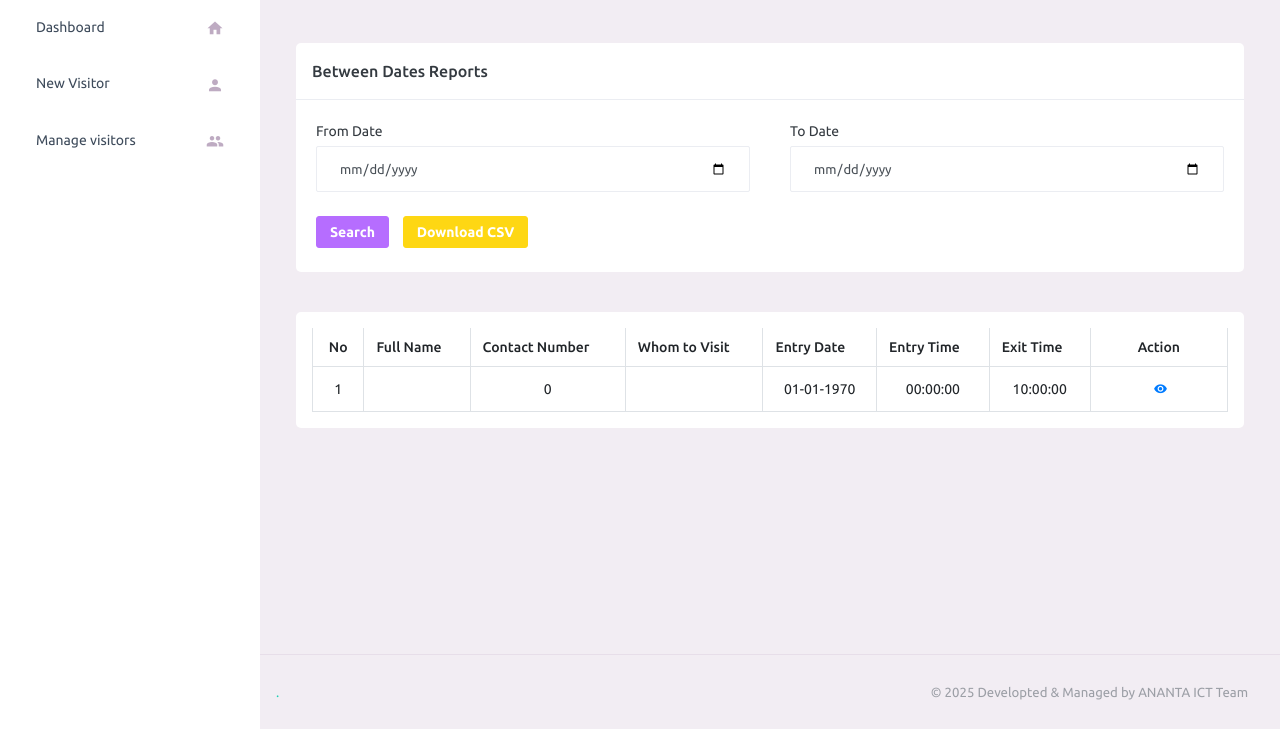
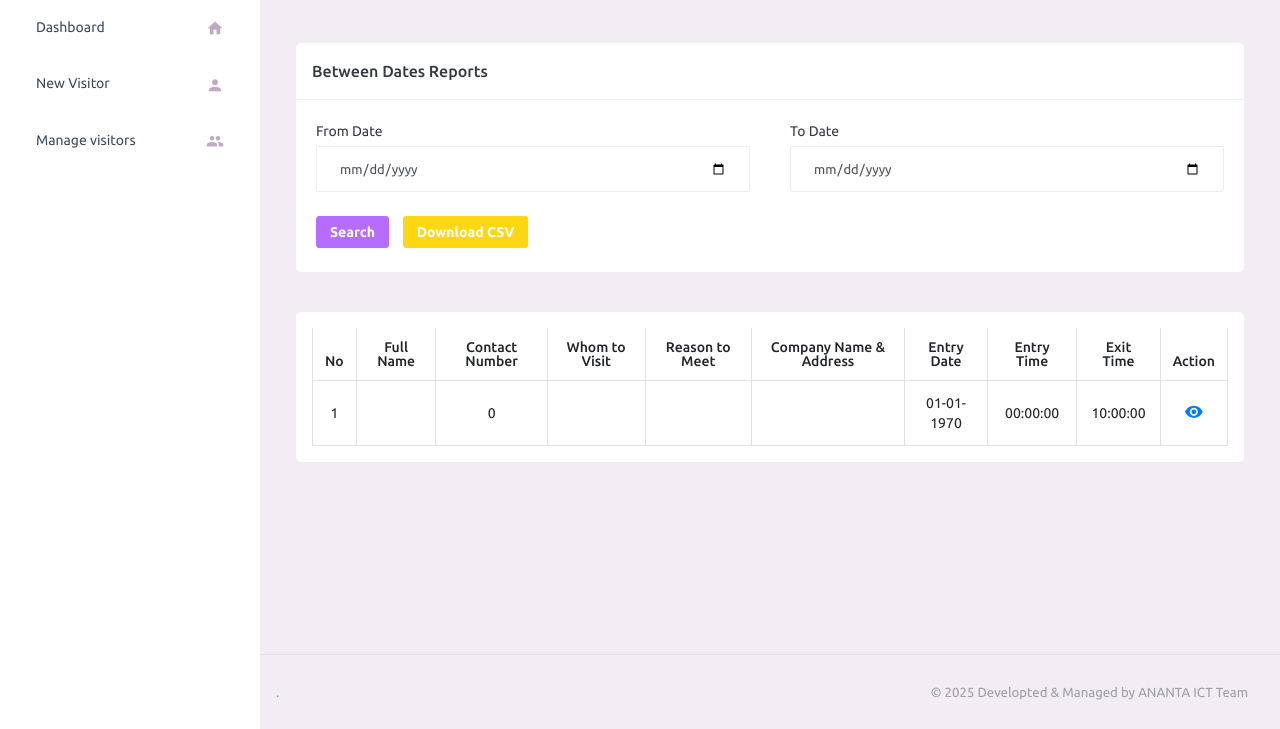
Before and after one commit to Shahriar-Kabir-IT/Visitor-Management-System, a PHP site: page /btndates_report_details.php in a window 1280 px wide. Shown: the part 71-800 px from the top of the page. Run offline with PHP 8.4, Linux system fonts and the light colour scheme; the visitor is signed in with stand-in values (Sample User, id 1); tables that the repository leaves empty or names only in its code hold one stand-in row (values such as "Sample post"); data that the repository does not hold is empty; some libraries are stand-ins or nearby versions.

Commit message:
Table Fix

```diff
--- a/btndates_report_details.php
+++ b/btndates_report_details.php
@@ -2,7 +2,7 @@
 include('includes/checklogin.php');
 check_login();
 
-// ✅ CSV Export Block
+// CSV Export Block
 if (isset($_POST['download_csv']) && !empty($_POST['fromdate']) && !empty($_POST['todate'])) {
   $fdate = $_POST['fromdate'];
   $tdate = $_POST['todate'];
@@ -11,8 +11,7 @@ if (isset($_POST['download_csv']) && !empty($_POST['fromdate']) && !empty($_POST
   header('Content-Disposition: attachment; filename="visitor_report_' . $fdate . '_to_' . $tdate . '.csv"');
 
   $output = fopen("php://output", "w");
-    // Changed CSV headers: removed Email, added Whom to Visit, Entry Time, Exit Time
-    fputcsv($output, ['Full Name', 'Mobile Number', 'Whom to Visit', 'Entry Date', 'Entry Time', 'Exit Time']);
+  fputcsv($output, ['Full Name', 'Mobile Number', 'Whom to Visit', 'Reason to Meet', 'Company Name & Address', 'Entry Date', 'Entry Time', 'Exit Time']);
 
   $sql = "SELECT * FROM tblvisitor WHERE date(EnterDate) BETWEEN :fdate AND :tdate";
   $query = $dbh->prepare($sql);
@@ -22,7 +21,6 @@ if (isset($_POST['download_csv']) && !empty($_POST['fromdate']) && !empty($_POST
   $results = $query->fetchAll(PDO::FETCH_OBJ);
 
   foreach ($results as $row) {
-        // Format entry date/time and exit time
     $entryDate = date("d-m-Y", strtotime($row->EnterDate));
     $entryTime = date("H:i:s", strtotime($row->EnterDate));
     $exitTime = !empty($row->outtime) ? date("H:i:s", strtotime($row->outtime)) : '';
@@ -31,6 +29,8 @@ if (isset($_POST['download_csv']) && !empty($_POST['fromdate']) && !empty($_POST
       $row->FullName,
       $row->MobileNumber,
       $row->WhomtoMeet,
+      $row->ReasontoMeet,
+      $row->Address,
       $entryDate,
       $entryTime,
       $exitTime
@@ -43,12 +43,25 @@ if (isset($_POST['download_csv']) && !empty($_POST['fromdate']) && !empty($_POST
 ?>
 <!DOCTYPE html>
 <html lang="en">
-<?php @include("includes/head.php");?>
+<?php @include("includes/head.php"); ?>
+<style>
+  /* Add custom CSS for center alignment */
+  .centered-table td,
+  .centered-table th {
+    text-align: center;
+    vertical-align: middle;
+  }
+
+  .centered-table thead th {
+    text-align: center;
+  }
+</style>
+
 <body>
   <div class="container-scroller">
-    <?php @include("includes/header.php");?>
+    <?php @include("includes/header.php"); ?>
     <div class="container-fluid page-body-wrapper">
-      <?php @include("includes/sidebar.php");?>
+      <?php @include("includes/sidebar.php"); ?>
       <div class="main-panel">
         <div class="content-wrapper">
           <div class="row">
@@ -70,12 +83,12 @@ if (isset($_POST['download_csv']) && !empty($_POST['fromdate']) && !empty($_POST
                       </div>
                     </div>
                     <button type="submit" name="search" id="submit" class="btn btn-primary btn-sm mb-4">Search</button>
-                <!-- ✅ CSV Button only -->
                     <button type="submit" name="download_csv" class="btn btn-warning btn-sm mb-4" style="margin-left: 10px;">Download CSV</button>
                   </form>
                 </div>
               </div>
             </div>
+
             <div class="col-lg-12 grid-margin stretch-card">
               <div class="card">
                 <div id="editData5" class="modal fade">
@@ -88,147 +101,163 @@ if (isset($_POST['download_csv']) && !empty($_POST['fromdate']) && !empty($_POST
                         </button>
                       </div>
                       <div class="modal-body" id="info_update5">
-                    <?php @include("view_visitor_details.php");?>
+                        <?php @include("view_visitor_details.php"); ?>
                       </div>
-                  <div class="modal-footer ">
+                      <div class="modal-footer">
                         <button type="button" class="btn btn-default" data-dismiss="modal">Cancel</button>
                       </div>
                     </div>
                   </div>
                 </div>
 
-            <?php
-            if(isset($_POST['search']) & !empty($_POST['fromdate']))
-            {
-              ?>
+                <?php if (isset($_POST['search']) && !empty($_POST['fromdate'])): ?>
                   <div class="table-responsive p-3">
                     <?php
-                $fdate=$_POST['fromdate'];
-                $tdate=$_POST['todate'];
+                    $fdate = $_POST['fromdate'];
+                    $tdate = $_POST['todate'];
                     ?>
-                <h5 align="center" style="color:blue">Report from <?php echo $fdate?> to <?php echo $tdate?></h5>
+                    <h5 align="center" style="color:blue">Report from <?php echo $fdate ?> to <?php echo $tdate ?></h5>
                     <hr />
-                <table class="table align-items-center table-flush table-hover table-bordered" id="dataTableHover">
+                    <table class="table align-items-center table-flush table-hover table-bordered centered-table" id="dataTableHover">
                       <thead>
                         <tr>
-                      <th class="text-center">No</th>
+                          <th>No</th>
                           <th>Full Name</th>
                           <th>Contact Number</th>
                           <th>Whom to Visit</th>
+                          <th>Reason to Meet</th>
+                          <th>Company Name & Address</th>
                           <th>Entry Date</th>
                           <th>Entry Time</th>
                           <th>Exit Time</th>
-                      <th class="text-center" style="width: 15%;">Action</th>
+                          <th>Action</th>
                         </tr>
                       </thead>
                       <tbody>
                         <?php
-                    $sql="select * from tblvisitor where date(EnterDate) between '$fdate' and '$tdate'";
-                    $query = $dbh -> prepare($sql);
+                        $sql = "SELECT * FROM tblvisitor WHERE date(EnterDate) BETWEEN :fdate AND :tdate";
+                        $query = $dbh->prepare($sql);
+                        $query->bindParam(':fdate', $fdate, PDO::PARAM_STR);
+                        $query->bindParam(':tdate', $tdate, PDO::PARAM_STR);
                         $query->execute();
-                    $results=$query->fetchAll(PDO::FETCH_OBJ);
-                    $cnt=1;
-                    if($query->rowCount() > 0)
-                    {
-                      foreach($results as $row)
-                      {
+                        $results = $query->fetchAll(PDO::FETCH_OBJ);
+                        $cnt = 1;
+
+                        if ($query->rowCount() > 0) {
+                          foreach ($results as $row) {
                         ?>
                             <tr>
-                          <td class="text-center"><?php echo htmlentities($cnt);?></td>
-                          <td><?php  echo htmlentities($row->FullName);?></td>
-                          <td class="text-center">0<?php  echo htmlentities($row->MobileNumber);?></td>
+                              <td><?php echo htmlentities($cnt); ?></td>
+                              <td><?php echo htmlentities($row->FullName); ?></td>
+                              <td>0<?php echo htmlentities($row->MobileNumber); ?></td>
                               <td><?php echo htmlentities($row->WhomtoMeet); ?></td>
-                          <td class="text-center"><?php  echo htmlentities(date("d-m-Y", strtotime($row->EnterDate)));?></td>
-                          <td class="text-center"><?php echo htmlentities(date("H:i:s", strtotime($row->EnterDate))); ?></td>
-                          <td class="text-center"><?php echo !empty($row->outtime) ? htmlentities(date("H:i:s", strtotime($row->outtime))) : '-'; ?></td>
-                          <td class="text-center">
-                            <a href="#"  class=" edit_data5" id="<?php echo  ($row->ID); ?>" title="click to view">&nbsp;<i class="mdi mdi-eye" aria-hidden="true"></i></a>
+                              <td><?php echo htmlentities($row->ReasontoMeet); ?></td>
+                              <td><?php echo htmlentities($row->Address); ?></td>
+                              <td><?php echo htmlentities(date("d-m-Y", strtotime($row->EnterDate))); ?></td>
+                              <td><?php echo htmlentities(date("H:i:s", strtotime($row->EnterDate))); ?></td>
+                              <td><?php echo !empty($row->outtime) ? htmlentities(date("H:i:s", strtotime($row->outtime))) : '-'; ?></td>
+                              <td>
+                                <a href="#" class="edit_data5" id="<?php echo ($row->ID); ?>" title="click to view">
+                                  <i class="mdi mdi-eye" aria-hidden="true" style="font-size: 1.2rem;"></i>
+                                </a>
                               </td>
                             </tr>
                         <?php
-                        $cnt=$cnt+1;
+                            $cnt++;
                           }
-                    } ?>
+                        } else {
+                          echo '<tr><td colspan="10" class="text-center">No records found</td></tr>';
+                        }
+                        ?>
                       </tbody>
                     </table>
                   </div>
-
-              <?php
-            }else{
-              ?>
+                <?php else: ?>
                   <div class="table-responsive p-3">
-                <table class="table align-items-center table-flush table-hover table-bordered" id="dataTableHover">
+                    <table class="table align-items-center table-flush table-hover table-bordered centered-table" id="dataTableHover">
                       <thead>
                         <tr>
-                      <th class="text-center">No</th>
+                          <th>No</th>
                           <th>Full Name</th>
                           <th>Contact Number</th>
                           <th>Whom to Visit</th>
+                          <th>Reason to Meet</th>
+                          <th>Company Name & Address</th>
                           <th>Entry Date</th>
                           <th>Entry Time</th>
                           <th>Exit Time</th>
-                      <th class="text-center" style="width: 15%;">Action</th>
+                          <th>Action</th>
                         </tr>
                       </thead>
                       <tbody>
                         <?php
-                    $sql="SELECT *from tblvisitor ORDER BY id DESC";
-                    $query = $dbh -> prepare($sql);
+                        $sql = "SELECT * FROM tblvisitor ORDER BY id DESC";
+                        $query = $dbh->prepare($sql);
                         $query->execute();
-                    $results=$query->fetchAll(PDO::FETCH_OBJ);
-                    $cnt=1;
-                    if($query->rowCount() > 0)
-                    {
-                      foreach($results as $row)
-                      {
+                        $results = $query->fetchAll(PDO::FETCH_OBJ);
+                        $cnt = 1;
+
+                        if ($query->rowCount() > 0) {
+                          foreach ($results as $row) {
                         ?>
                             <tr>
-                          <td class="text-center"><?php echo htmlentities($cnt);?></td>
-                          <td><?php  echo htmlentities($row->FullName);?></td>
-                          <td class="text-center">0<?php  echo htmlentities($row->MobileNumber);?></td>
+                              <td><?php echo htmlentities($cnt); ?></td>
+                              <td><?php echo htmlentities($row->FullName); ?></td>
+                              <td>0<?php echo htmlentities($row->MobileNumber); ?></td>
                               <td><?php echo htmlentities($row->WhomtoMeet); ?></td>
-                          <td class="text-center"><?php  echo htmlentities(date("d-m-Y", strtotime($row->EnterDate)));?></td>
-                          <td class="text-center"><?php echo htmlentities(date("H:i:s", strtotime($row->EnterDate))); ?></td>
-                          <td class="text-center"><?php echo !empty($row->outtime) ? htmlentities(date("H:i:s", strtotime($row->outtime))) : '-'; ?></td>
-                          <td class="text-center">
-                            <a href="#"  class=" edit_data5" id="<?php echo  ($row->ID); ?>" title="click to view">&nbsp;<i class="mdi mdi-eye" aria-hidden="true"></i></a>
+                              <td><?php echo htmlentities($row->ReasontoMeet); ?></td>
+                              <td><?php echo htmlentities($row->Address); ?></td>
+                              <td><?php echo htmlentities(date("d-m-Y", strtotime($row->EnterDate))); ?></td>
+                              <td><?php echo htmlentities(date("H:i:s", strtotime($row->EnterDate))); ?></td>
+                              <td><?php echo !empty($row->outtime) ? htmlentities(date("H:i:s", strtotime($row->outtime))) : '-'; ?></td>
+                              <td>
+                                <a href="#" class="edit_data5" id="<?php echo ($row->ID); ?>" title="click to view">
+    <i class="mdi mdi-eye" aria-hidden="true" style="font-size: 1.2rem;"></i>
+</a>
                               </td>
                             </tr>
                         <?php
-                        $cnt=$cnt+1;
+                            $cnt++;
                           }
-                    } ?>
+                        } else {
+                          echo '<tr><td colspan="10" class="text-center">No records found</td></tr>';
+                        }
+                        ?>
                       </tbody>
                     </table>
                   </div>
-
-              <?php
-            } ?>
-
+                <?php endif; ?>
               </div>
             </div>
           </div>
         </div>
-    <?php @include("includes/footer.php");?>
+        <?php @include("includes/footer.php"); ?>
       </div>
     </div>
   </div>
-<?php @include("includes/foot.php");?>
+  <?php @include("includes/foot.php"); ?>
+
   <script type="text/javascript">
-  $(document).ready(function(){
-    $(document).on('click','.edit_data5',function(){
-      var edit_id5=$(this).attr('id');
+    $(document).ready(function() {
+      $(document).on('click', '.edit_data5', function() {
+        var edit_id5 = $(this).attr('id');
         $.ajax({
-        url:"view_visitor_details.php",
-        type:"post",
-        data:{edit_id5:edit_id5},
-        success:function(data){
+          url: "view_visitor_details.php",
+          type: "post",
+          data: {
+            edit_id5: edit_id5
+          },
+          success: function(data) {
             $("#info_update5").html(data);
             $("#editData5").modal('show');
+          },
+          error: function(xhr, status, error) {
+            console.error("AJAX Error: " + status + " - " + error);
           }
         });
       });
     });
   </script>
 </body>
+
 </html>
```
Also changed, not shown: manage_visitor.php (+19 -10 lines). Lines whose indentation alone changed are shown as unchanged.
